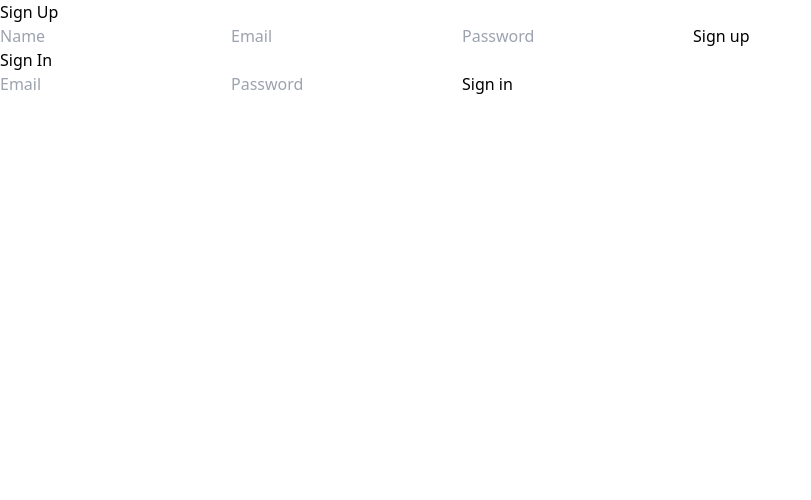
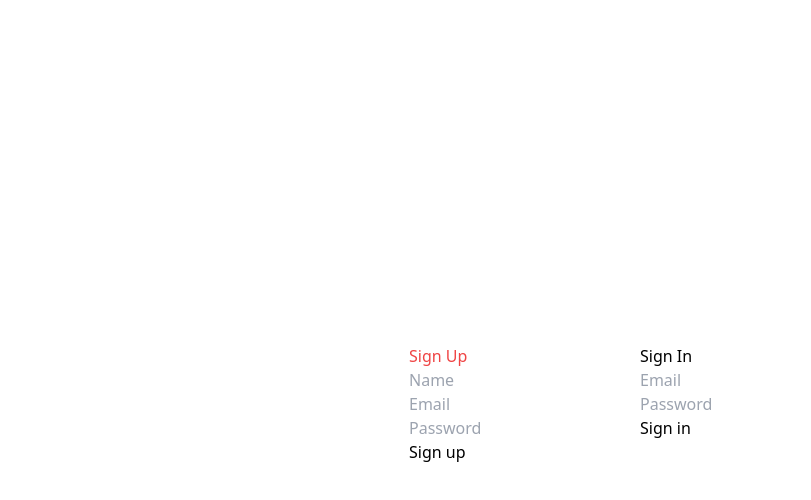
Before and after one commit to AlexanderHeffernan/CoupleExpenseBalancer, a Vue app in the folder app/frontend/: page / in a window 1280 px wide. Shown: the top 500 px of the page, without its empty margins (0-811 px from the left). Built offline with nearby package versions, Linux system fonts and the light colour scheme.

Commit message:
Centered login and sign up text fields

```diff
--- a/app/frontend/src/pages/SignInUp.vue
+++ b/app/frontend/src/pages/SignInUp.vue
@@ -32,21 +32,22 @@ function signIn() {
             emit('loggedIn');
         })
 }
-
 </script>
 
 <template>
-    <form @submit.prevent="signUp">
-        <h2>Sign Up</h2>
+    <div class="flex flex-row justify-center items-center h-[100vh]">
+        <form  class="flex flex-col items-start h-28" @submit.prevent="signUp">
+            <h2 class="text-red-500">Sign Up</h2>
             <input type="text" v-model="signUpName" placeholder="Name" required>
             <input type="email" v-model="signUpEmail" placeholder="Email" required>
             <input type="password" v-model="signUpPassword" placeholder="Password" required>
             <button type="submit">Sign up</button>
         </form>
-    <form @submit.prevent="signIn">
+        <form class="flex flex-col items-start h-28"  @submit.prevent="signIn">
             <h2>Sign In</h2>
             <input type="email" v-model="signInEmail" placeholder="Email" required>
             <input type="password" v-model="signInPassword" placeholder="Password" required>
             <button type="submit">Sign in</button>
         </form>
+    </div>
 </template>
```
Lines whose indentation alone changed are shown as unchanged.
